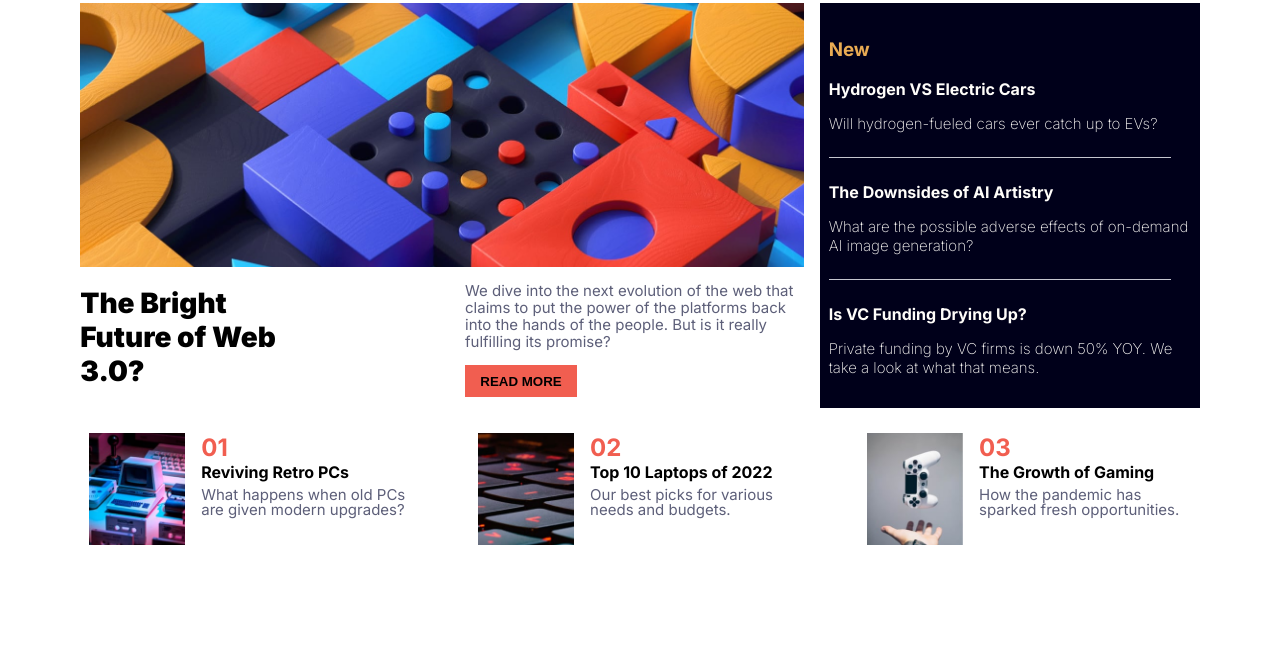
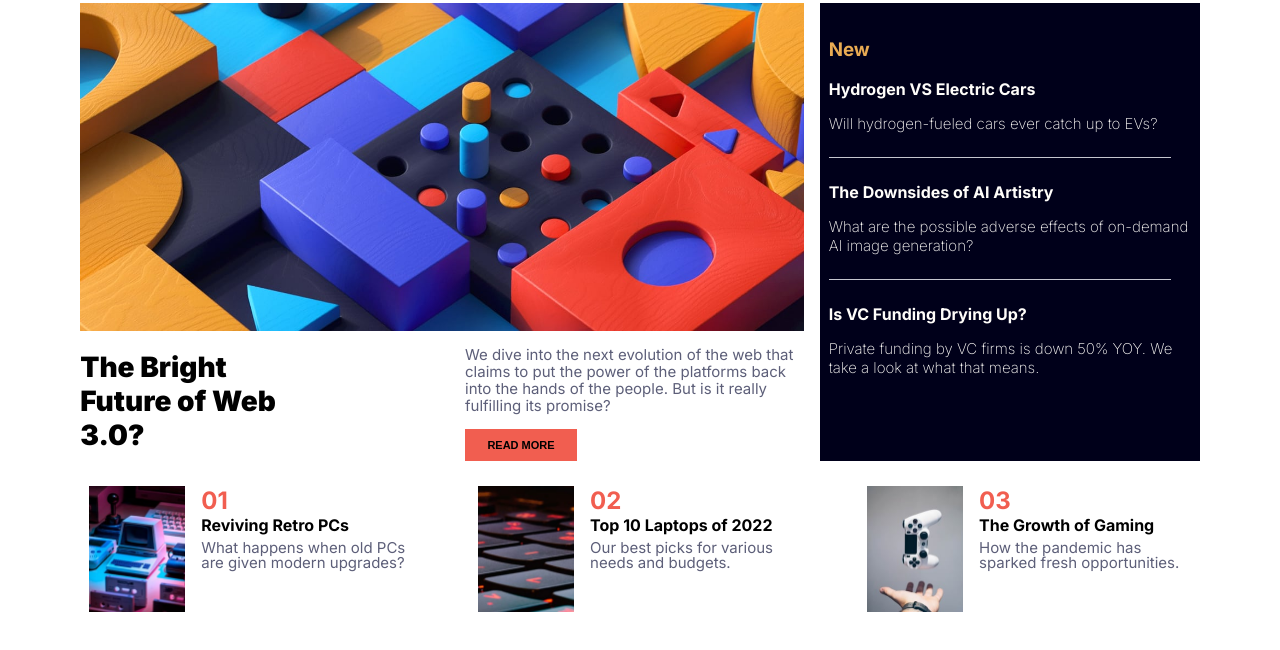
Before and after one commit to okolitochukwuc/news-homepage-main, a plain HTML site: page index.html in a window 1280 px wide. Shown: the part 76-726 px from the top of the page. Drawn offline with Linux system fonts and the light colour scheme.

Commit message:
added height

```diff
--- a/main.css
+++ b/main.css
@@ -125,7 +125,7 @@ nav {
 .des-btn {
   background-color: hsl(5, 85%, 63%);
   color: black;
-  font-size: px;
+  font-size: 11px;
   font-weight: 800;
   border: none;
   height: 2rem;
@@ -176,7 +176,7 @@ nav {
 
 .sub-head-img {
   width: 6rem;
-  height: 14vh;
+  height: 100%;
   margin-right: 1rem;
 
   img {
@@ -243,7 +243,7 @@ nav {
   }
 
   .des-image {
-    height: 33vh;
+    height: 41vh;
     background-image: url(./assets/images/image-web-3-desktop.jpg);
   }
 
```
